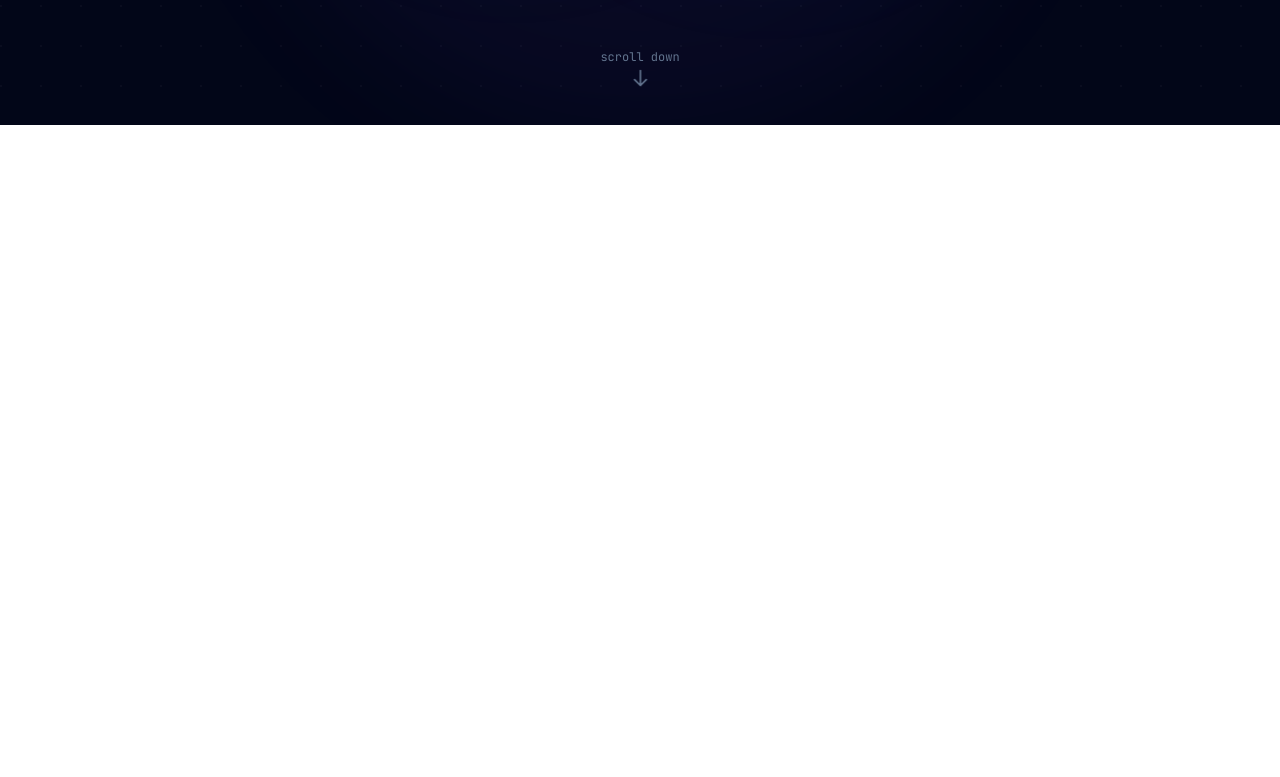
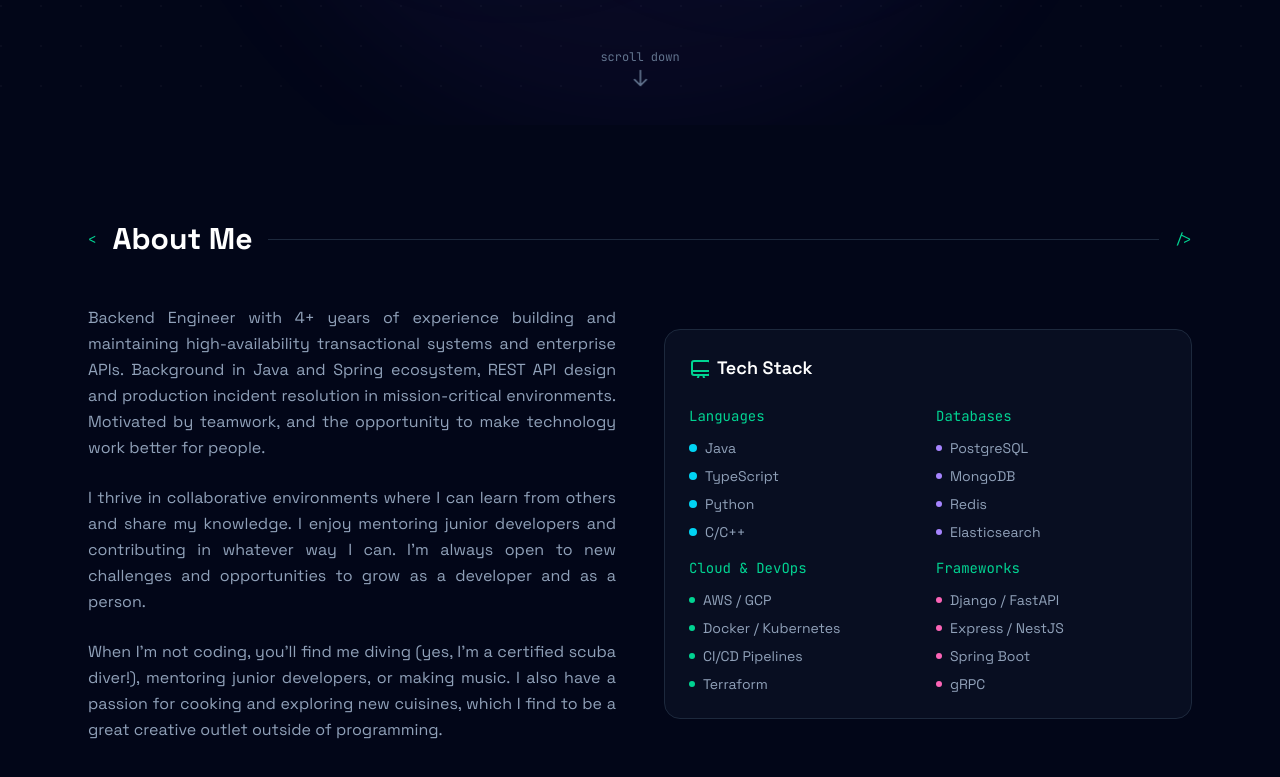
Before and after one commit to juanxcru/angular-portfolio-frontend, an Angular app: page /v2 in a window 1280 px wide. Shown: the part 675-1452 px from the top of the page. Before the commit the page ends 800 px from the top, so only its background shows below. Built offline with nearby package versions, Linux system fonts and the light colour scheme.

Commit message:
about me component: first good approach

```diff
--- a/src/app/portfolio/components/about/about.component.html
+++ b/src/app/portfolio/components/about/about.component.html
@@ -1 +1,111 @@
-<p>about works!</p>
+<section id="about" class="py-24 relative">
+  <div class="max-w-6xl mx-auto px-6">
+    <div class="flex items-center gap-4 mb-12">
+      <span class="font-mono-code text-emerald-400 text-sm">&lt;</span>
+      <h2 class="text-3xl font-bold text-center text-white">About Me</h2>
+      <div class="flex-1 h-px bg-slate-800"></div>
+      <span class="font-mono-code text-emerald-400 text-sm">/&gt;</span>
+    </div>
+    <div class="grid md:grid-cols-2 gap-12 items-center">
+      <div>
+        <p id="about-text" class="text-slate-400 leading-relaxed mb-6 text-justify">
+          Backend Engineer with 4+ years of experience building and maintaining high-availability transactional systems and enterprise APIs. Background in Java and Spring ecosystem, REST API design and production incident resolution in mission-critical environments. Motivated by teamwork, and the opportunity to make technology work better for people.
+        </p>
+        <p class="text-slate-400 leading-relaxed mb-6 text-justify">
+          I thrive in collaborative environments where I can learn from others and share my knowledge. I enjoy mentoring junior developers and contributing in whatever way I can. I'm always open to new challenges and opportunities to grow as a developer and as a person.
+        </p>
+        <p class="text-slate-400 leading-relaxed text-justify">
+          When I'm not coding, you'll find me diving (yes, I'm a certified scuba diver!), mentoring junior developers, or making music. I also have a passion for cooking and exploring new cuisines, which I find to be a great creative outlet outside of programming.
+        </p>
+      </div>
+      <div class="bg-slate-900/50 border border-slate-800 rounded-2xl p-6">
+        <h3 class="text-lg font-semibold text-white mb-6 flex items-center gap-2">
+          <svg
+            class="w-5 h-5 text-emerald-400"
+            fill="none"
+            stroke="currentColor"
+            viewbox="0 0 24 24"
+          >
+            <path
+              stroke-linecap="round"
+              stroke-linejoin="round"
+              stroke-width="2"
+              d="M9.75 17L9 20l-1 1h8l-1-1-.75-3M3 13h18M5 17h14a2 2 0 002-2V5a2 2 0 00-2-2H5a2 2 0 00-2 2v10a2 2 0 002 2z"
+            />
+          </svg>
+          Tech Stack
+        </h3>
+        <div class="grid grid-cols-2 gap-4">
+          <div>
+            <h4 class="text-sm font-mono-code text-emerald-400 mb-3">Languages</h4>
+            <ul class="space-y-2 text-slate-400 text-sm">
+              <li class="flex items-center gap-2">
+                <span class="w-2 h-2 bg-cyan-400 rounded-full"></span>Java
+              </li>
+              <li class="flex items-center gap-2">
+                <span class="w-2 h-2 bg-cyan-400 rounded-full"></span>TypeScript
+              </li>
+              <li class="flex items-center gap-2">
+                <span class="w-2 h-2 bg-cyan-400 rounded-full"></span>Python
+              </li>
+              <li class="flex items-center gap-2">
+                <span class="w-2 h-2 bg-cyan-400 rounded-full"></span>C/C++
+              </li>
+            </ul>
+          </div>
+          <div>
+            <h4 class="text-sm font-mono-code text-emerald-400 mb-3">Databases</h4>
+            <ul class="space-y-2 text-slate-400 text-sm">
+              <li class="flex items-center gap-2">
+                <span class="w-1.5 h-1.5 bg-violet-400 rounded-full"></span>PostgreSQL
+              </li>
+              <li class="flex items-center gap-2">
+                <span class="w-1.5 h-1.5 bg-violet-400 rounded-full"></span>MongoDB
+              </li>
+              <li class="flex items-center gap-2">
+                <span class="w-1.5 h-1.5 bg-violet-400 rounded-full"></span>Redis
+              </li>
+              <li class="flex items-center gap-2">
+                <span class="w-1.5 h-1.5 bg-violet-400 rounded-full"></span>Elasticsearch
+              </li>
+            </ul>
+          </div>
+          <div>
+            <h4 class="text-sm font-mono-code text-emerald-400 mb-3">Cloud &amp; DevOps</h4>
+            <ul class="space-y-2 text-slate-400 text-sm">
+              <li class="flex items-center gap-2">
+                <span class="w-1.5 h-1.5 bg-emerald-400 rounded-full"></span>AWS / GCP
+              </li>
+              <li class="flex items-center gap-2">
+                <span class="w-1.5 h-1.5 bg-emerald-400 rounded-full"></span>Docker / Kubernetes
+              </li>
+              <li class="flex items-center gap-2">
+                <span class="w-1.5 h-1.5 bg-emerald-400 rounded-full"></span>CI/CD Pipelines
+              </li>
+              <li class="flex items-center gap-2">
+                <span class="w-1.5 h-1.5 bg-emerald-400 rounded-full"></span>Terraform
+              </li>
+            </ul>
+          </div>
+          <div>
+            <h4 class="text-sm font-mono-code text-emerald-400 mb-3">Frameworks</h4>
+            <ul class="space-y-2 text-slate-400 text-sm">
+              <li class="flex items-center gap-2">
+                <span class="w-1.5 h-1.5 bg-pink-400 rounded-full"></span>Django / FastAPI
+              </li>
+              <li class="flex items-center gap-2">
+                <span class="w-1.5 h-1.5 bg-pink-400 rounded-full"></span>Express / NestJS
+              </li>
+              <li class="flex items-center gap-2">
+                <span class="w-1.5 h-1.5 bg-pink-400 rounded-full"></span>Spring Boot
+              </li>
+              <li class="flex items-center gap-2">
+                <span class="w-1.5 h-1.5 bg-pink-400 rounded-full"></span>gRPC
+              </li>
+            </ul>
+          </div>
+        </div>
+      </div>
+    </div>
+  </div>
+</section>
--- a/src/app/portfolio/components/portfolio-body/portfolio-body.component.html
+++ b/src/app/portfolio/components/portfolio-body/portfolio-body.component.html
@@ -1,4 +1,5 @@
 <div class="min-h-screen bg-slate-950 text-slate-200 font-display">
   <app-navbar></app-navbar>
   <app-hero></app-hero>
+  <app-about></app-about>
 </div>
--- a/src/app/portfolio/components/portfolio-body/portfolio-body.component.ts
+++ b/src/app/portfolio/components/portfolio-body/portfolio-body.component.ts
@@ -1,10 +1,11 @@
 import { Component } from '@angular/core';
 import { NavbarComponent } from '../navbar/navbar.component';
 import { HeroComponent } from "../hero/hero.component";
+import { AboutComponent } from "../about/about.component";
 
 @Component({
   selector: 'app-portfolio-body',
-  imports: [NavbarComponent, HeroComponent],
+  imports: [NavbarComponent, HeroComponent, AboutComponent],
   templateUrl: './portfolio-body.component.html',
   styleUrl: './portfolio-body.component.css',
 })
```
